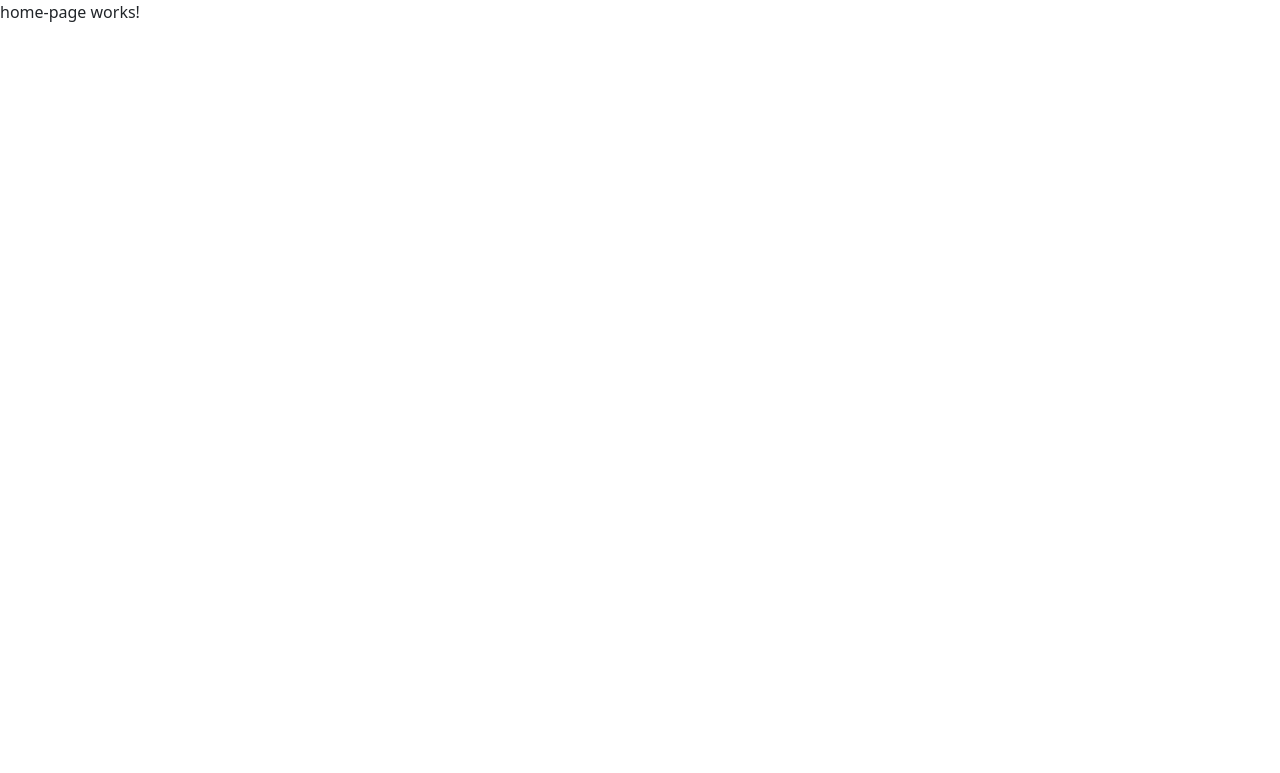
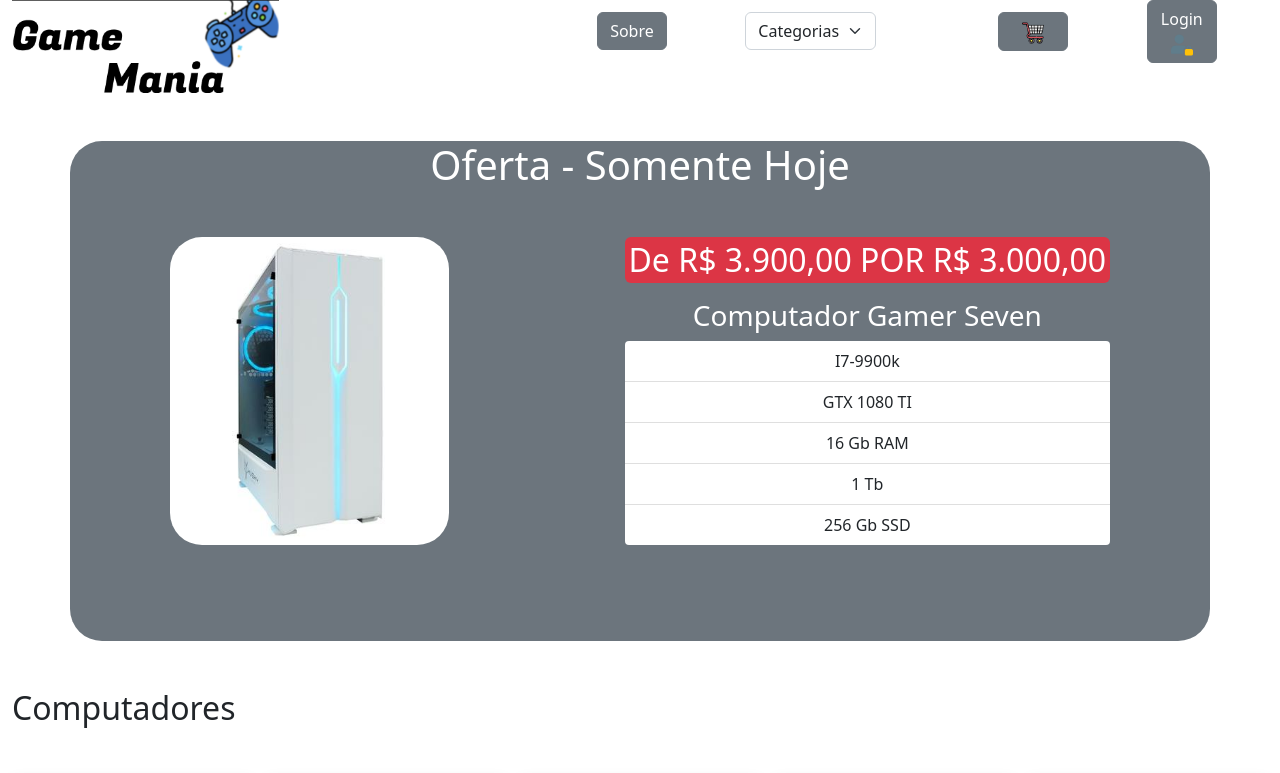
Before and after one commit to rafaapcode/gamemania, an Angular app: page /homepage in a window 1280 px wide. Shown: the top 773 px of the page. Built offline with nearby package versions, Linux system fonts and the light colour scheme.

Commit message:
Angular Switch

```diff
--- a/src/app/home-page/home-page.component.html
+++ b/src/app/home-page/home-page.component.html
@@ -1 +1,110 @@
-<p>home-page works!</p>
+<header id="header" class="container-fluid d-flex">
+
+  <div id="img" class="w-75">
+    <img id="img2" class="img-fluid w-50" src="./assets/img/logo.png" alt="Logo da Loja">
+  </div>
+
+  <nav class="container-fluid">
+
+    <div class="d-flex align-items-center justify-content-around">
+
+      <button class="h-25 btn btn-secondary">Sobre</button>
+
+      <div class="w-25">
+        <select class="w-75 form-select" aria-label="Default select example">
+          <option disabled selected>Categorias...</option>
+          <option value="computadores">Computadores</option>
+          <option value="componentes">Componentes</option>
+          <option value="perifericos">Periféricos</option>
+        </select>
+      </div>
+
+      <button id="btn1" style="width: 10%; height: 10%;" class="btn btn-secondary"><img class="w-50 img-fluid"
+          src="./assets/img/BuyCar.png" alt="Carrinho de Compras"></button>
+
+      <button id="btn2" style="width: 10%;" class="btn btn-secondary">Login <img class="w-50 img-fluid"
+          src="./assets/img/LoginButton.png" alt="login"></button>
+
+    </div>
+
+  </nav>
+
+</header>
+
+<section style="height: 500px;" class="container rounded-5 bg-secondary text-center mt-5">
+
+  <div id="containerOferta">
+
+    <h1 id="text" class="text-white">Oferta - Somente Hoje</h1>
+
+    <div id="oferta" class="d-flex mt-5 justify-content-around">
+
+      <img id="imgOferta" class="img-fluid w-25 rounded-5" src="./assets/img/Pc.jpg" alt="Computador">
+
+      <div class="oferta-info-pc">
+        <h2 class="text-white bg-danger rounded-2 p-1">De R$ 3.900,00 POR R$ 3.000,00</h2>
+
+        <h3 class="text-white mt-3">Computador Gamer Seven</h3>
+
+        <ul class="list-group list-group-flush rounded-1">
+          <li class="list-group-item">I7-9900k</li>
+          <li class="list-group-item">GTX 1080 TI</li>
+          <li class="list-group-item">16 Gb RAM</li>
+          <li class="list-group-item">1 Tb</li>
+          <li class="list-group-item">256 Gb SSD</li>
+        </ul>
+
+      </div>
+
+    </div>
+
+  </div>
+
+</section>
+
+<section class="container-fluid mt-5 flex-wrap">
+
+  <h2 id="computador" >{{title[0]}}</h2>
+  <div id="pcs" class="d-flex justify-content-between mt-5 mb-5">
+
+    <div *ngFor="let pc of pcs" id={{pc.id}} class="card shadow" style="width: 15rem;">
+      <img src={{pc.imageUrl}} class="card-img-top" alt="Computador">
+      <div class="card-body">
+        <h5 class="card-title">{{pc.title}}</h5>
+        <p class="card-text">{{pc.textBody[0]}} <br> {{pc.textBody[1]}} <br> {{pc.textBody[2]}} <br> {{pc.textBody[3]}} <br> {{pc.textBody[4]}}</p>
+        <a class="btn btn-success">Comprar</a>
+      </div>
+    </div>
+
+  </div>
+
+  <h2 id="periferico" >{{title[1]}}</h2>
+  <div id="perifericos" class="d-flex justify-content-between mt-5 mb-5">
+
+    <div *ngFor="let perfiferico of perfifericos" id={{perfiferico.id}} class="card shadow" style="width: 15rem;">
+      <img src={{perfiferico.imageUrl}} class="card-img-top" alt="Computador">
+      <div class="card-body">
+        <h5 class="card-title">{{perfiferico.title}}</h5>
+        <p class="card-text">{{perfiferico.textBody}}</p>
+        <a class="btn btn-success">Comprar</a>
+      </div>
+    </div>
+
+  </div>
+
+  <h2 id="componentes" >{{title[2]}}</h2>
+  <div id="componente" class="d-flex justify-content-between mt-5 mb-5">
+
+    <div *ngFor="let component of componente" id={{component.id}} class="card shadow" style="width: 15rem;">
+      <img src={{component.imageUrl}} class="card-img-top" alt="Computador">
+      <div class="card-body">
+        <h5 class="card-title">{{component.title}}</h5>
+        <p class="card-text">{{component.textBody}}</p>
+        <a class="btn btn-success">Comprar</a>
+      </div>
+    </div>
+
+  </div>
+
+
+</section>
--- a/src/app/home-page/home-page.component.ts
+++ b/src/app/home-page/home-page.component.ts
@@ -7,6 +7,111 @@ import { Component, OnInit } from '@angular/core';
 })
 export class HomePageComponent implements OnInit {
 
+  title = ['Computadores', 'Periféricos', 'Componentes'];
+  public pcs = [
+
+    {
+      id: 'pc1',
+      imageUrl: '../../assets/img/Pc.jpg',
+      title: 'Computador Gamer One',
+      textBody: ['I7-9900k', 'GTX 1080TI', '16GB RAM', '1TB', 'SSD 256 GB'],
+    },
+    {
+      id: 'pc2',
+      imageUrl: '../../assets/img/Pc.jpg',
+      title: 'Computador Gamer Two',
+      textBody: ['I7-9900k', 'GTX 1080TI', '16GB RAM', '1TB', 'SSD 256 GB'],
+    },
+    {
+      id: 'pc3',
+      imageUrl: '../../assets/img/Pc.jpg',
+      title: 'Computador Gamer Three',
+      textBody: ['I7-9900k', 'GTX 1080TI', '16GB RAM', '1TB', 'SSD 256 GB'],
+    },
+    {
+      id: 'pc4',
+      imageUrl: '../../assets/img/Pc.jpg',
+      title: 'Computador Gamer Four',
+      textBody: ['I7-9900k', 'GTX 1080TI', '16GB RAM', '1TB', 'SSD 256 GB'],
+    },
+    {
+      id: 'pc5',
+      imageUrl: '../../assets/img/Pc.jpg',
+      title: 'Computador Gamer Five',
+      textBody: ['I7-9900k', 'GTX 1080TI', '16GB RAM', '1TB', 'SSD 256 GB'],
+    },
+
+  ]
+
+  public perfifericos = [
+
+    {
+      id: 'p1',
+      imageUrl: '../../assets/img/fone.jpg',
+      title: 'FONE',
+      textBody: 'USB 3.0',
+    },
+    {
+      id: 'p2',
+      imageUrl: '../../assets/img/TecladoMec.jpg',
+      title: 'Teclado Mecânico',
+      textBody: ['Teclas Personalizáveis', 'Switch Outemu Red', 'Silencioso'],
+    },
+    {
+      id: 'p3',
+      imageUrl: '../../assets/img/MOuse.jpg',
+      title: 'Mouse',
+      textBody: ['5000 DPI', 'RGB'],
+    },
+    {
+      id: 'p4',
+      imageUrl: '../../assets/img/fone.jpg',
+      title: 'FONE',
+      textBody: 'USB 3.0',
+    },
+    {
+      id: 'p5',
+      imageUrl: '../../assets/img/TecladoMec.jpg',
+      title: 'Teclado Mecânico',
+      textBody: ['Teclas Personalizáveis', 'Switch Outemu Red', 'Silencioso'],
+    },
+
+  ]
+
+  public componente = [
+
+    {
+      id: 'c1',
+      imageUrl: '../../assets/img/Processador.jpg',
+      title: 'Processador',
+      textBody: ['8 Núcleos', '2.5 mb cache', '2.5 GHZ'],
+    },
+    {
+      id: 'c2',
+      imageUrl: '../../assets/img/memoria ram.jpg',
+      title: 'Memória Ram',
+      textBody: ['16 GB', '3000 MHZ'],
+    },
+    {
+      id: 'c3',
+      imageUrl: '../../assets/img/ventoinha.jpg',
+      title: 'Ventoinha',
+      textBody: ['Personalizável', 'Software Próprio'],
+    },
+    {
+      id: 'c4',
+      imageUrl: '../../assets/img/Processador.jpg',
+      title: 'Processador',
+      textBody: ['8 Núcleos', '2.5 mb cache', '2.5 GHZ'],
+    },
+    {
+      id: 'c5',
+      imageUrl: '../../assets/img/memoria ram.jpg',
+      title: 'Memória Ram',
+      textBody: ['16 GB', '3000 MHZ'],
+    },
+
+  ]
   constructor() { }
 
   ngOnInit(): void {
```
